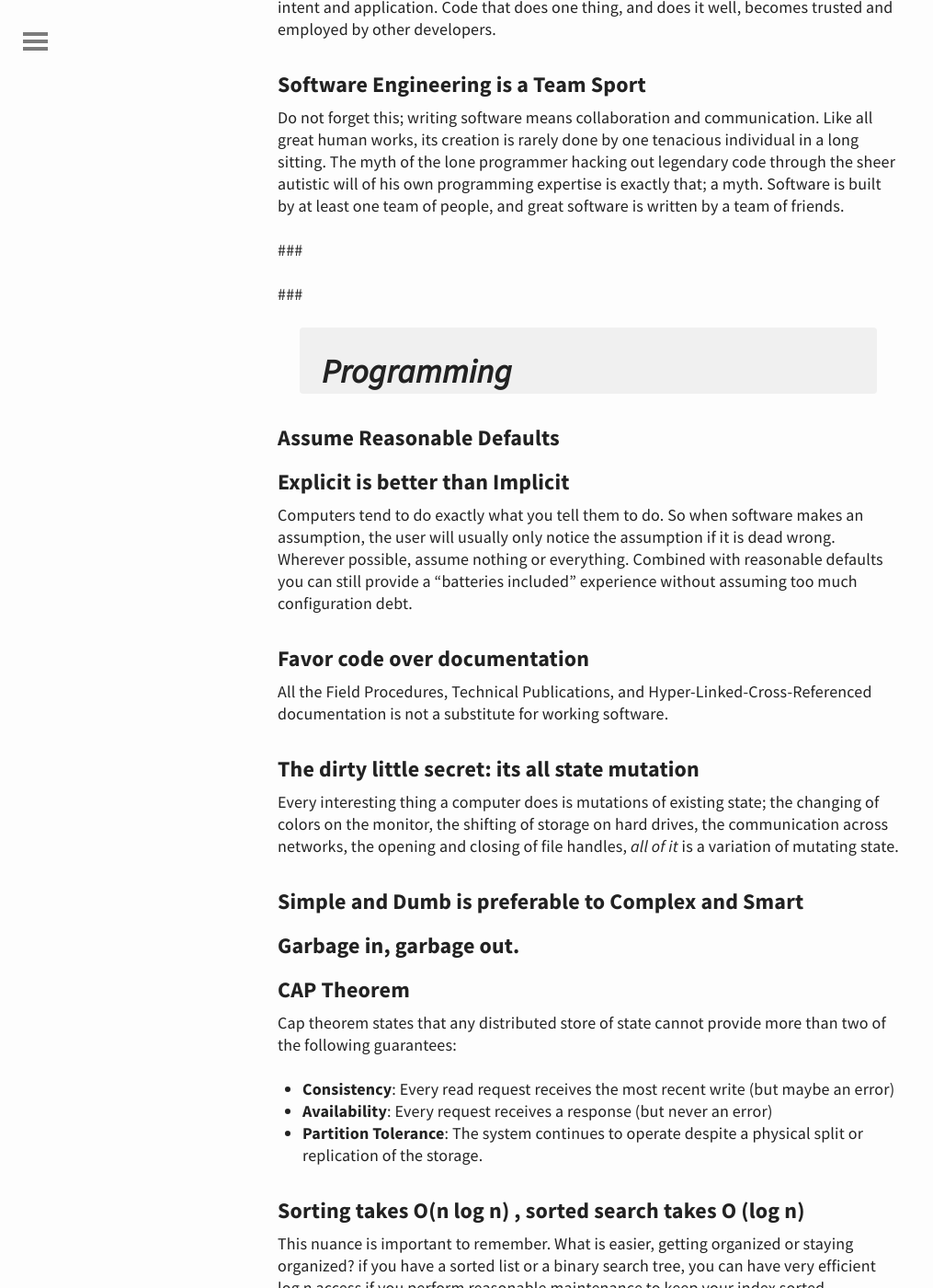
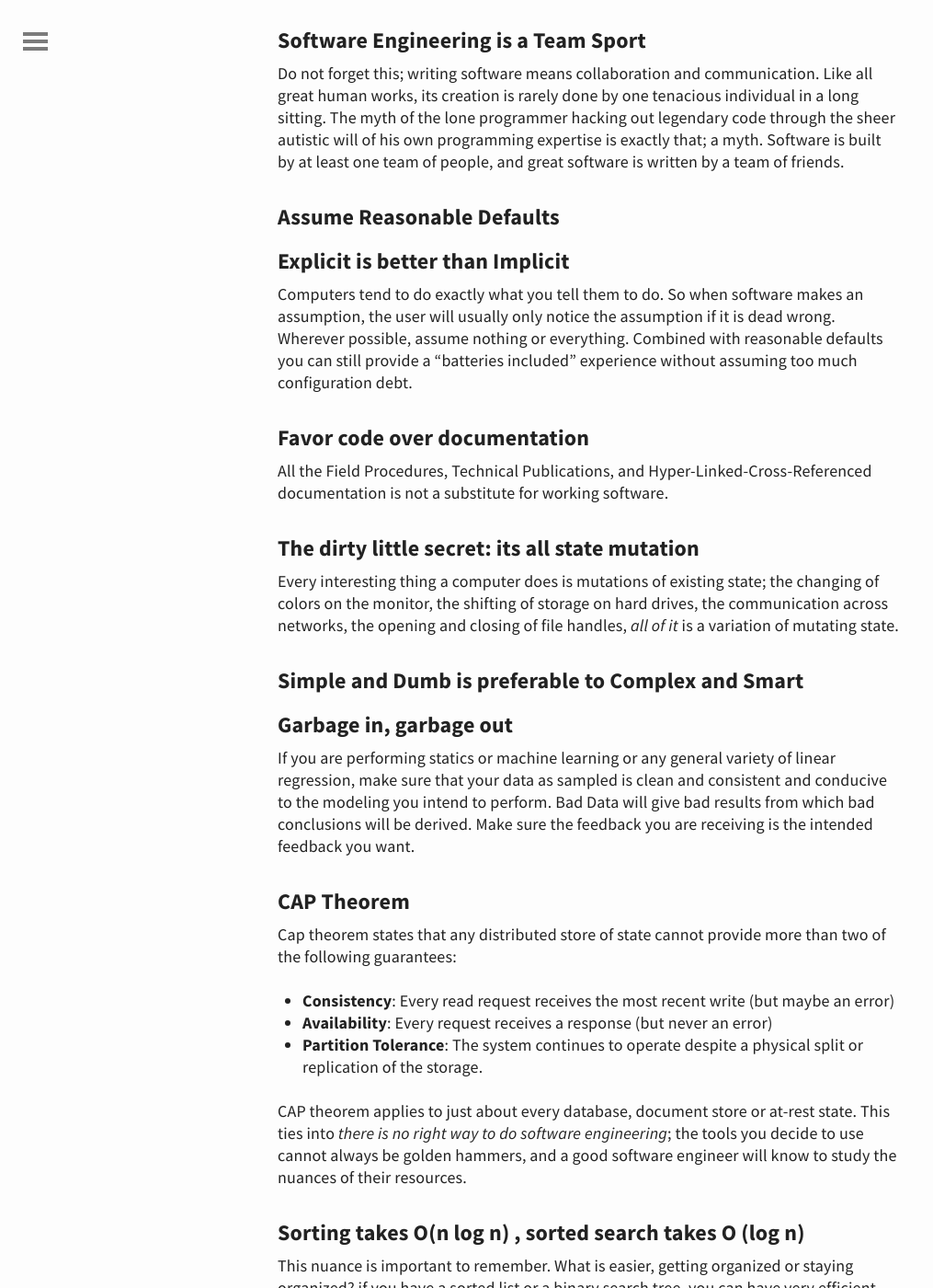
Before and after one commit to untra/untra.github.io, a Jekyll site: the page built from philosophy.md, in a window 1280 px wide and 1400 px high, scrolled down 1311 px. Shown: the whole window at 92% size, without its empty margins (0-1015 px from the left). Built offline with Jekyll 4.4.1, drawn with Linux system fonts in a browser that asks for light colours; some of the changed text lies outside the part shown.

Commit message:
cleanup some philosophy

```diff
--- a/philosophy.md
+++ b/philosophy.md
@@ -23,7 +21,6 @@
 ### Eroom's Law
 
 The observation that advances in biotechnology and drug discovery has doubled approximately every nine years. This phenomena was identified in the 1980's, and is named as the reciprocal to Moore's law. The causes of Eroom's Law are multiple (regulation, extraneous resources, no low-hanging fruit, etc.) but, like Moore's law, is exponential in its force.
-
 
 ### Law of Diminishing Returns
 
@@ -36,12 +33,6 @@
 
 ### Software Engineering is a Team Sport
 Do not forget this; writing software means collaboration and communication. Like all great human works, its creation is rarely done by one tenacious individual in a long sitting. The myth of the lone programmer hacking out legendary code through the sheer autistic will of his own programming expertise is exactly that; a myth. Software is built by at least one team of people, and great software is written by a team of friends.
-
-###
-
-###
-
-> ## Programming
 
 ### Assume Reasonable Defaults
 
@@ -57,7 +48,8 @@
 
 ### Simple and Dumb is preferable to Complex and Smart
 
-### Garbage in, garbage out.
+### Garbage in, garbage out
+If you are performing statics or machine learning or any general variety of linear regression, make sure that your data as sampled is clean and consistent and conducive to the modeling you intend to perform. Bad Data will give bad results from which bad conclusions will be derived. Make sure the feedback you are receiving is the intended feedback you want.
 
 ### CAP Theorem
 Cap theorem states that any distributed store of state cannot provide more than two of the following guarantees:
@@ -65,6 +57,8 @@
 * **Consistency**: Every read request receives the most recent write (but maybe an error)
 * **Availability**: Every request receives a response (but never an error)
 * **Partition Tolerance**: The system continues to operate despite a physical split or replication of the storage.
+
+CAP theorem applies to just about every database, document store or at-rest state. This ties into _there is no right way to do software engineering_; the tools you decide to use cannot always be golden hammers, and a good software engineer will know to study the nuances of their resources.
 
 ### Sorting takes O(n log n) , sorted search takes O (log n)
 This nuance is important to remember. What is easier, getting organized or staying organized? if you have a sorted list or a binary search tree, you can have very efficient log n access if you perform reasonable maintenance to keep your index sorted. Becoming organized takes a lot of effort, but staying organized takes far less.
@@ -85,12 +79,14 @@
 ### Transitions are hard; Change is good.
 
 ### _"Can a man still be brave if he's afraid?" "That is the only time a man can be brave."_
+\- Bran Stark to Eddard Stark
 
 ### Its not about how hard you fall, but about how quickly you get back up.
 
-### Favor Multi-taskers to Uni-taskers
+### _"Favor Multitaskers to Unitaskers"_
 \- Alton Brown
 
 ### Kill your darlings
 
-### _"Sometimes it may feel like the world is ending, but it is not. Remember; the world has never ended before."_
+### _"Sometimes it may feel like the world is ending, but it is not. Remember the world has never ended before, and if it does you'll have fewer problems."_
+\- Jonathon Myers
```
Also changed, not shown: other parts of philosophy.md (+0 -2 lines).
